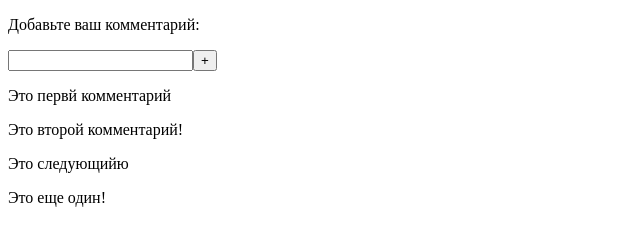
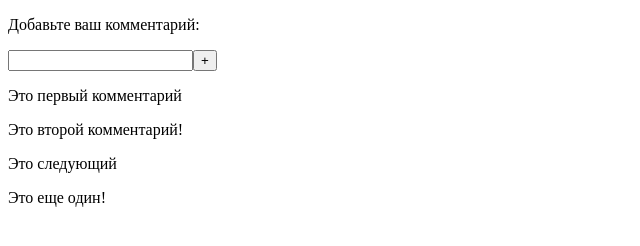
Before and after one commit to ElviraGaz/comment, a plain HTML site: page index.html in a window 1280 px wide. Shown: the full height of the page, 0-640 px from the left. Drawn offline with nearby package versions, Linux system fonts and the light colour scheme.

Commit message:
index fix

```diff
--- a/index.html
+++ b/index.html
@@ -7,15 +7,20 @@
 <body>
 <header></header>
 <main>
+
 <section class="comment-input">
 <p>Добавьте ваш комментарий:</p>
 <input type="text"><button>+</button>
 </section>
-<section class="comments"></section>
-<p>Это первй комментарий</p>
+
+
+<section class="comments">
+<p>Это первый комментарий</p>
 <p>Это второй комментарий!</p>
-<p>Это следующийю</p>
+<p>Это следующий</p>
 <p>Это еще один!</p>
+</section>
+
 </main>
 <footer></footer>
 <script src="http://code.jquery.com/jquery-2.0.3.min.js"></script>
```
